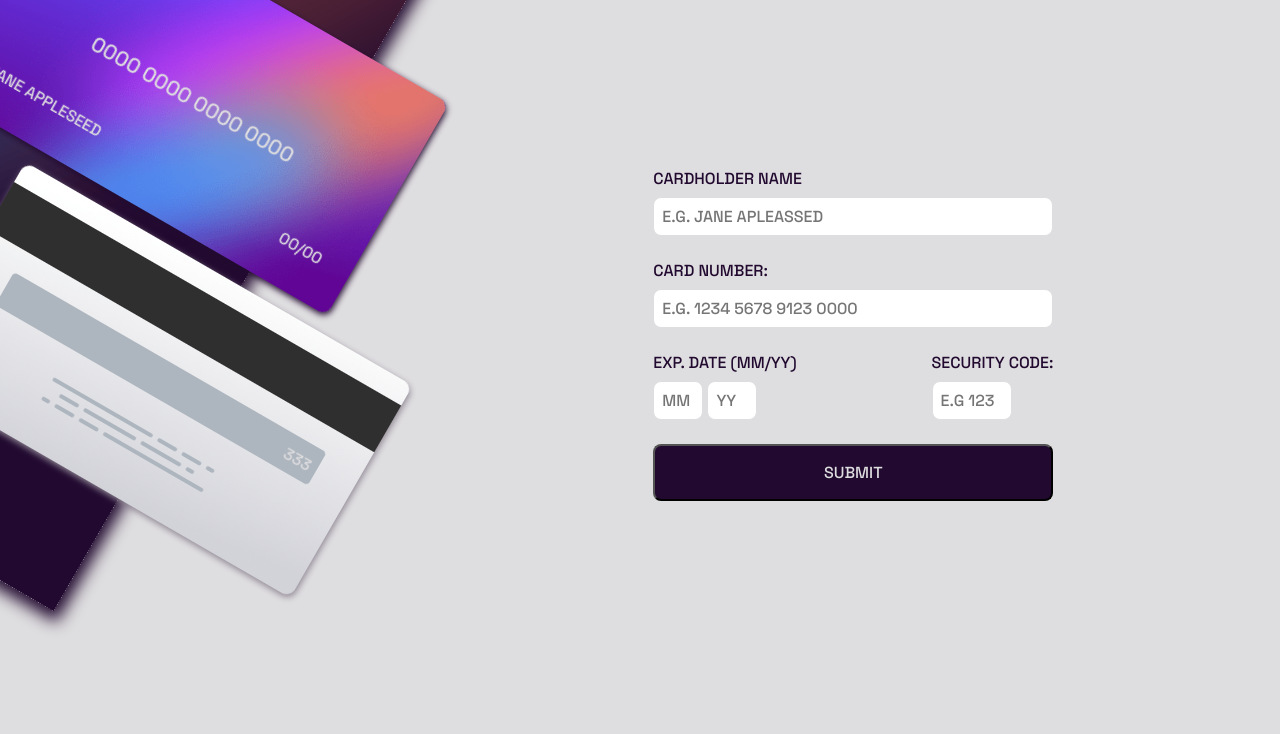
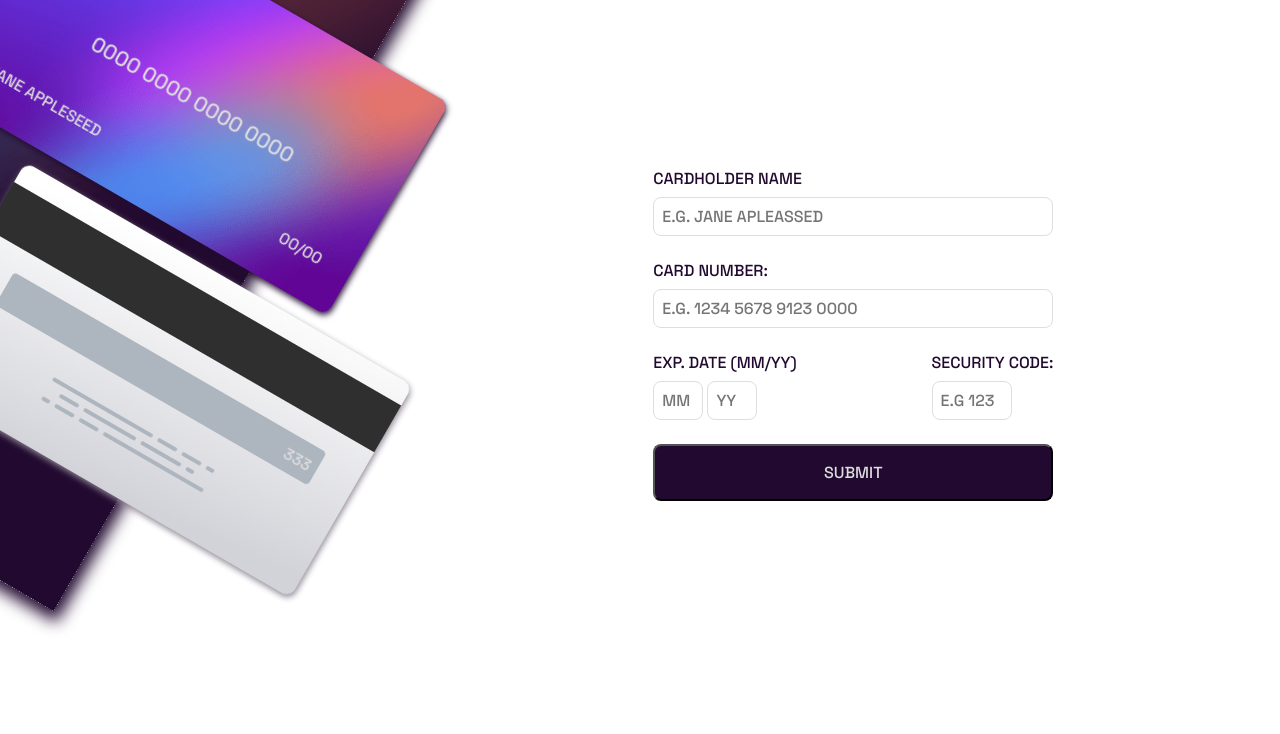
Before and after one commit to Vinceclave/FEM-card, a plain HTML site: page index.html in a window 1280 px wide. Shown: the part 66-800 px from the top of the page. Drawn offline with Linux system fonts and the light colour scheme.

Commit message:
Update style.css

```diff
--- a/style.css
+++ b/style.css
@@ -21,10 +21,6 @@
     font-family: var(--space-grotesk);
     font-weight: 400;
     text-transform: uppercase;
-}
-
-body {
-    background: var(--light-grayish-violet);
 }
 
 /* styling main element */
```
